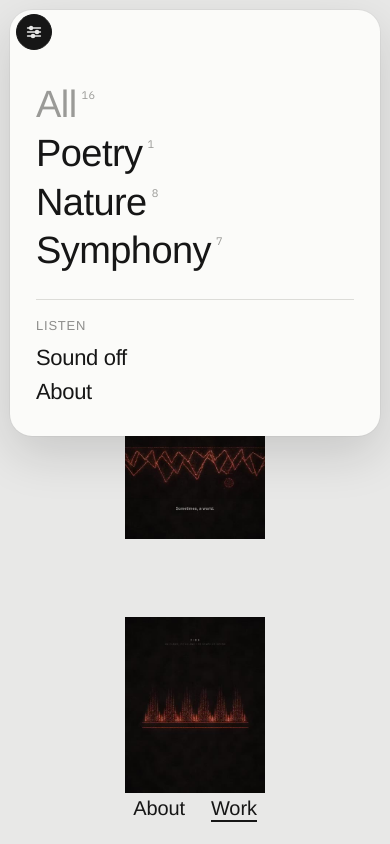
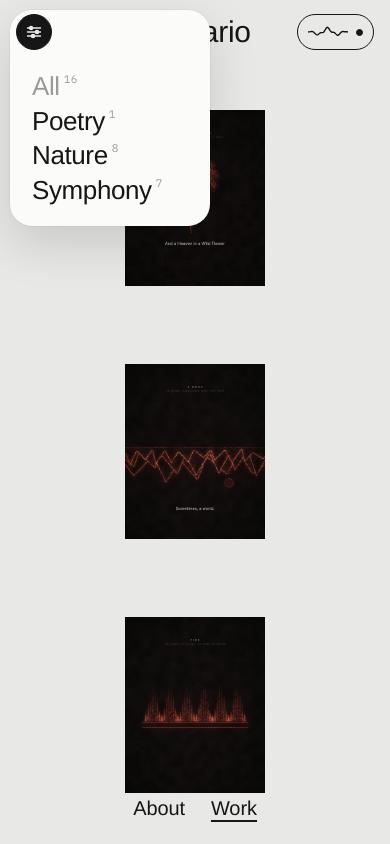
Before and after one commit to romariomuca/sound, a plain HTML site: page index.html in a window 390 px wide. Both pictures are taken after a click on the button 34 px from the left and 32 px from the top of the page. Shown: the top 844 px of the page. Drawn offline with Linux system fonts and the light colour scheme; a web font is replaced by a local one.

Commit message:
Smaller phone filter card, clearer active-filter badge
Co-Authored-By: Claude Opus 5.5 <noreply@anthropic.com>
Claude-Session: https://claude.ai/code/session_01NwGmX7TBnARXag3WiAHxqW

```diff
--- a/index.html
+++ b/index.html
@@ -142,19 +142,15 @@
     .mmark{display:block;position:absolute;left:50%;top:50%;transform:translate(-50%,-50%);font-family:var(--sans);font-size:30px;font-weight:400;letter-spacing:-.01em;pointer-events:none}
     .ficon{display:flex;align-items:center;justify-content:center;position:relative;width:36px;height:36px;border:1px solid var(--ink);border-radius:50%}
     .ficon svg{width:16px;height:16px}
-    .ficon.active::after{content:"";position:absolute;top:3px;right:3px;width:7px;height:7px;border-radius:50%;background:var(--ink)}
+    .ficon.active::after{content:"";position:absolute;top:-4px;right:-4px;width:12px;height:12px;border-radius:50%;background:var(--ink);box-shadow:0 0 0 2.5px var(--bg)}
     .ficon.open{background:var(--ink);color:var(--bg)}
     .ficon{z-index:2}
-    .filters{position:fixed;top:10px;left:10px;right:10px;flex-direction:column;align-items:flex-start;gap:4px;padding:72px 26px 26px;background:#fbfbf9;border-radius:22px;box-shadow:0 18px 50px rgba(0,0,0,.14),0 0 0 1px rgba(0,0,0,.04);opacity:0;transform:translateY(-8px) scale(.98);transform-origin:top left;pointer-events:none;transition:opacity .25s,transform .3s cubic-bezier(.2,.7,.1,1)}
+    .filters{position:fixed;top:10px;left:10px;flex-direction:column;align-items:flex-start;gap:2px;padding:60px 26px 20px 22px;min-width:200px;background:#fbfbf9;border-radius:22px;box-shadow:0 18px 50px rgba(0,0,0,.14),0 0 0 1px rgba(0,0,0,.04);opacity:0;transform:translateY(-8px) scale(.98);transform-origin:top left;pointer-events:none;transition:opacity .25s,transform .3s cubic-bezier(.2,.7,.1,1)}
     .filters.open{opacity:1;transform:none;pointer-events:auto}
-    .filters button{font-family:var(--sans);text-transform:none;letter-spacing:-.015em;font-size:38px;line-height:1.18;color:var(--ink);padding:0;text-align:left}
+    .filters button{font-family:var(--sans);text-transform:none;letter-spacing:-.015em;font-size:26px;line-height:1.25;color:var(--ink);padding:0;text-align:left}
     .filters button::after{display:none}
     .filters button.on{color:#9a9a97}
-    .filters button sup{font-family:var(--mono);font-size:11px;letter-spacing:.04em;vertical-align:18px;margin-left:5px;color:#9a9a97}
-    .filters .fx{display:block;align-self:stretch}
-    .filters .fx hr{border:0;border-top:1px solid #dcdcd8;margin:22px 0 18px}
-    .filters .fx small{display:block;font-family:var(--sans);font-size:13px;letter-spacing:.06em;color:#8d8d8b;margin-bottom:8px}
-    .filters .fx button{display:block;font-size:22px;line-height:1.55;color:var(--ink)!important}
+    .filters button sup{font-family:var(--mono);font-size:11px;letter-spacing:.04em;vertical-align:12px;margin-left:4px;color:#9a9a97}
     .sound{height:36px;padding:0 10px;gap:8px}
     .sound canvas{width:40px;height:20px}
     .sound .state{min-width:0}
@@ -187,7 +183,6 @@
     <button data-f="poetry">Poetry<sup id="n-poetry"></sup></button>
     <button data-f="nature">Nature<sup id="n-nature"></sup></button>
     <button data-f="symphony">Symphony<sup id="n-symphony"></sup></button>
-    <div class="fx"><hr><small>LISTEN</small><button id="fxSound" type="button">Sound off</button><button id="fxAbout" type="button">About</button></div>
   </div>
   <button class="sound mono" id="sound" aria-pressed="false" title="Sound on / off  (S)">
     <canvas id="wave" width="264" height="52"></canvas>
@@ -320,7 +315,7 @@ function blip(f = 1200, d = .06, vol = .05){       // the interface makes small
    "Sound on" and starts playing at the first gesture anywhere on the page. */
 let want = true, unlocked = false;
 try { if (localStorage.getItem("snd") === "0") want = false; } catch(e){}
-function paint(){ const fs = document.getElementById("fxSound"); if (fs) fs.textContent = want ? "Sound off" : "Sound on"; $("#sound").classList.toggle("on", want); $("#sound").setAttribute("aria-pressed", want); $("#stateTxt").textContent = want ? "Sound on" : "Sound off"; }
+function paint(){ $("#sound").classList.toggle("on", want); $("#sound").setAttribute("aria-pressed", want); $("#stateTxt").textContent = want ? "Sound on" : "Sound off"; }
 function setSound(on, remember = true){
   want = on; paint();
   if (remember) try { localStorage.setItem("snd", on ? "1" : "0"); } catch(e){}
@@ -382,8 +377,6 @@ function applyFilter(f){
   try { localStorage.setItem("flt", f); } catch(e){}
 }
 document.querySelectorAll("#filters button[data-f]").forEach(b => b.addEventListener("click", () => { applyFilter(b.dataset.f); toggleFilters(false); }));
-$("#fxSound").addEventListener("click", () => { unlocked = true; setSound(!want); });
-$("#fxAbout").addEventListener("click", () => { toggleFilters(false); $("#toAbout").click(); });
 function toggleFilters(open){ $("#filters").classList.toggle("open", open); $("#ficon").classList.toggle("open", open); $("#ficon").setAttribute("aria-expanded", open); }
 $("#ficon").addEventListener("click", e => { e.stopPropagation(); toggleFilters(!$("#filters").classList.contains("open")); });
 document.addEventListener("click", e => { if (!e.target.closest("#filters") && !e.target.closest("#ficon")) toggleFilters(false); });
```
